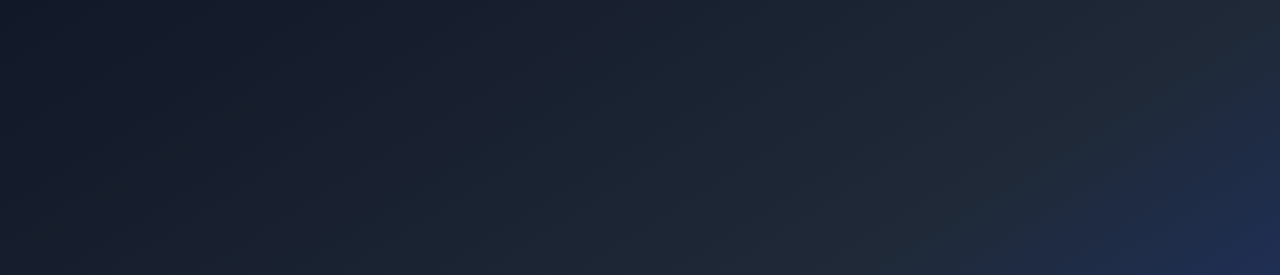
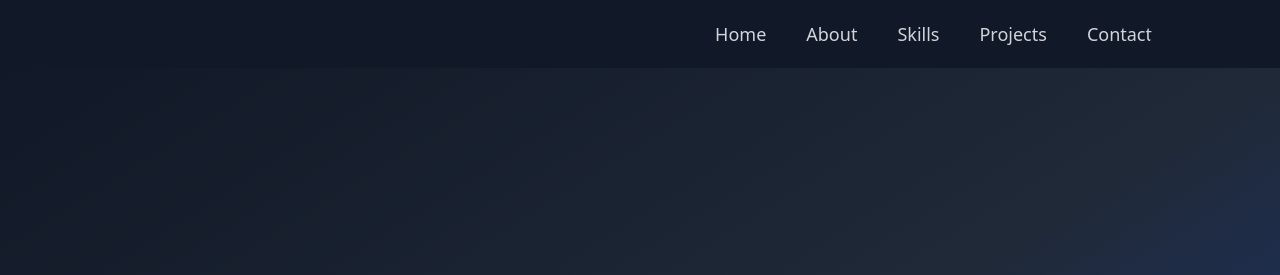
Before and after one commit to armanjes/Responsive-mern-dev-portfolio-website, a website built with Vite: page Portfolio/index.html in a window 1280 px wide. Shown: the top 275 px of the page. Built offline with nearby package versions, Linux system fonts and the light colour scheme.

Commit message:
responsive nav bar, highlighting text in about section

```diff
--- a/Portfolio/index.html
+++ b/Portfolio/index.html
@@ -6,6 +6,24 @@
     <title>Arman Portfolio</title>
   </head>
   <body>
+    <header id="header">
+      <div class="container">
+        <div class="header-container">
+          <div class="mobile-menu">
+          <iconify-icon class="show" icon="mdi:menu"></iconify-icon>
+        </div>
+        <nav>
+          <ul>
+            <li><a href="#home">home</a></li>
+            <li><a href="#about">about</a></li>
+            <li><a href="#skills">skills</a></li>
+            <li><a href="#projects">projects</a></li>
+            <li><a href="#contact">contact</a></li>
+          </ul>
+        </nav>
+        </div>
+      </div>
+    </header>
     <main>
       <!-- home section -->
       <section id="home">
@@ -26,9 +44,11 @@
           <div class="section-container">
             <h2>About Me</h2>
             <p>
-              I'm Arman a passionate MERN stack developer with a knack for
+              I'm <strong>Arman</strong> a MERN stack developer with a knack for
               creating scalable and efficient web applications. With a strong
-              foundation in MongoDB, Express.js, React, and Node.js, I bring
+              foundation in <strong>
+                MongoDB, Express.js, React, and Node.js
+              </strong>, I bring
               ideas to life through clean, maintainable code and intuitive user
               interfaces. <br /><br />
               My goal is to contribute to innovative projects that push the
--- a/Portfolio/src/main.js
+++ b/Portfolio/src/main.js
@@ -1,6 +1,7 @@
 // css
 import "../styles/normalize.css"
 import "../styles/style.css"
+import "../styles/components/nav.css"
 import "../styles/components/home.css"
 import "../styles/components/about.css"
 import "../styles/components/skills.css"
@@ -11,4 +12,4 @@ import "../styles/utils.css"
 
 // JavaScript
 import "./icons.js";
-// import "./mobile.js";
+import "./nav.js";
--- /dev/null
+++ b/Portfolio/src/nav.js
@@ -0,0 +1,17 @@
+const showBtn = document.querySelector(".show");
+const hideBtn = document.querySelector(".hide");
+
+const menuList = document.querySelector("#header nav");
+console.log(showBtn);
+
+showBtn.addEventListener("click", function () {
+  if (showBtn.getAttribute("icon") === "mdi:menu") {
+    showBtn.setAttribute("icon", "mdi:close");
+    menuList.classList.add("show-menu");
+    menuList.classList.remove("hide-menu");
+  } else {
+    showBtn.setAttribute("icon", "mdi:menu");
+    menuList.classList.add("hide-menu");
+    menuList.classList.remove("show-menu");
+  }
+});
--- a/Portfolio/styles/components/about.css
+++ b/Portfolio/styles/components/about.css
@@ -14,8 +14,6 @@
     font-size: 20px;
 }
 
-@media screen and (min-width: 768px) {
-    #about .container .section-container p{
-        text-align: center;
-    }
+#about .container .section-container p strong{
+    color: var(--text-blue-500);
 }
--- /dev/null
+++ b/Portfolio/styles/components/nav.css
@@ -0,0 +1,92 @@
+#header {
+  background-color: var(--bg-gray-900);
+  color: var(--text-gray-300);
+  position: sticky;
+  top: 0;
+  z-index: 1;
+}
+
+#header .container .mobile-menu {
+  text-align: right;
+  font-size: 24px;
+}
+
+#header .header-container {
+  padding: 1em 0;
+}
+
+#header nav {
+  position: relative;
+  transition: all .236s ease-in-out;
+}
+
+#header nav ul {
+  position: absolute;
+  top: -82.5vh;
+  left: 0;
+  background-color: var(--bg-gray-800);
+  width: 100%;
+  border-radius: 14px;
+  overflow: hidden;
+  display: flex;
+  flex-direction: column;
+}
+
+.show-menu {
+  top: 84.7vh;
+}
+
+.hide-menu {
+  top: -82.5vh;
+}
+
+#header nav ul li a {
+  display: block;
+  padding: 16px 8px;
+  text-transform: capitalize;
+  transition: all 0.236s ease;
+  font-size: 17px;
+}
+#header nav ul li a:hover {
+  background-color: var(--bg-gray-700);
+  color: var(--text-blue-500);
+}
+
+/* media query */
+
+@media screen and (min-width: 768px) {
+  #header .container {
+    padding: .3em 0;
+  }
+
+  #header .container .mobile-menu {
+    display: none;
+  }
+
+  #header nav {
+    position: unset;
+  }
+
+  #header nav ul {
+    flex-direction: row;
+    column-gap: 40px;
+    justify-content: end;
+    position: unset;
+    background-color: unset;
+  }
+
+  #header nav ul li a {
+    display: block;
+    width: unset;
+    padding: 0;
+    text-transform: capitalize;
+    transition: all 0.236s ease;
+    font-size: 18px;
+    font-weight: 500;
+  }
+
+  #header nav ul li a:hover {
+    background-color: unset;
+    color: var(--text-blue-500);
+  }
+}
--- a/Portfolio/styles/style.css
+++ b/Portfolio/styles/style.css
@@ -18,6 +18,7 @@
 
 html {
   scroll-behavior: smooth;
+  scroll-padding-top: 48px;
 }
 
 img,
--- a/Portfolio/styles/utils.css
+++ b/Portfolio/styles/utils.css
@@ -21,9 +21,3 @@
     width: 80%;
   }
 }
-
-@media screen and (min-width: 1024px) {
-  .container{
-    width: 70%;
-  }
-}
```
